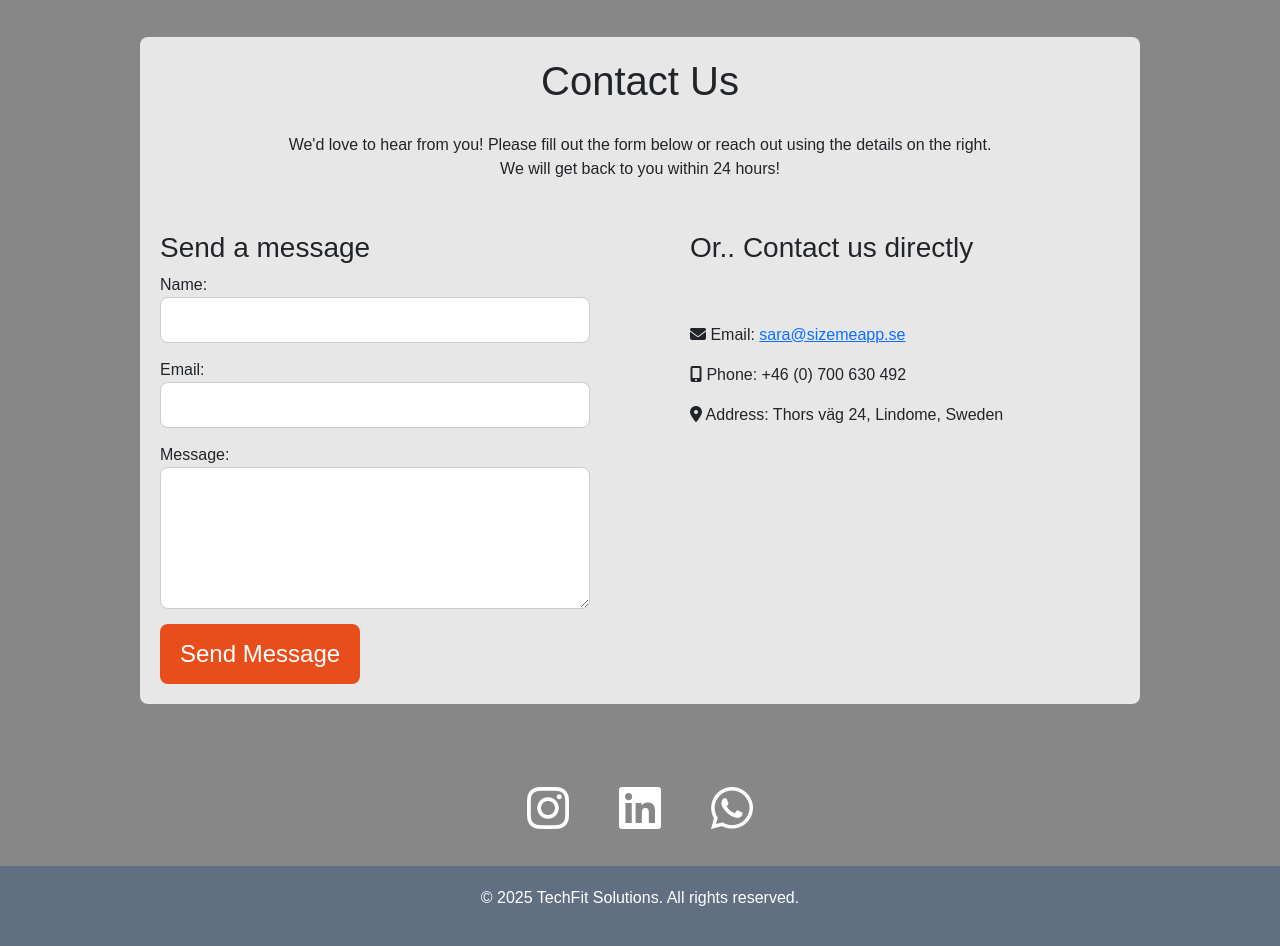
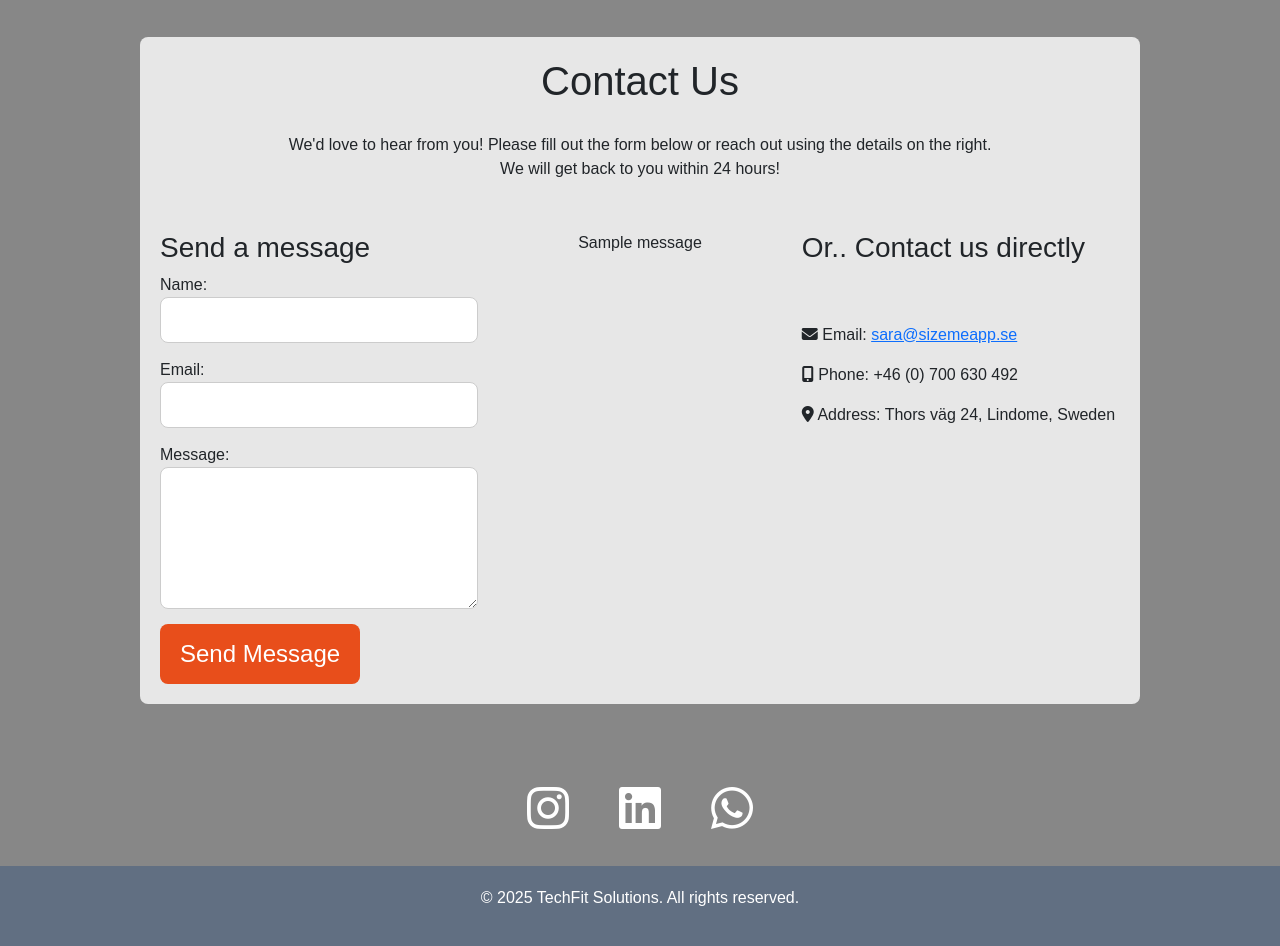
Before and after one commit to Sara-Sundin/SizeMeApp, a Django app: page /contact/ in a window 1280 px wide. Shown: the part 63-1009 px from the top of the page. Run offline with Django 5.2, Linux system fonts and the light colour scheme; tables that the repository leaves empty hold one stand-in row (values such as "Sample post"); one stand-in notice (Sample message) is shown; parts of the project's set-up code (start-up, migrations or seed data) failed here and were passed over; some libraries are stand-ins or nearby versions.

Commit message:
add success message to contact html

```diff
--- a/apps/pages/templates/pages/contact.html
+++ b/apps/pages/templates/pages/contact.html
@@ -39,6 +39,17 @@
                 </form>
             </div>
 
+            {% if messages %}
+                <div class="messages-contact">
+                    {% for message in messages %}
+                    <div class="{% if message.tags %}{{ message.tags }}{% endif %}">
+                        {{ message }}
+                    </div>
+                    {% endfor %}
+                </div>
+            {% endif %}
+
+
             <!-- Contact Details -->
             <div class="contact-details">
                 <h3 class="contact-sub-heading">Or.. Contact us directly</h3>
```
